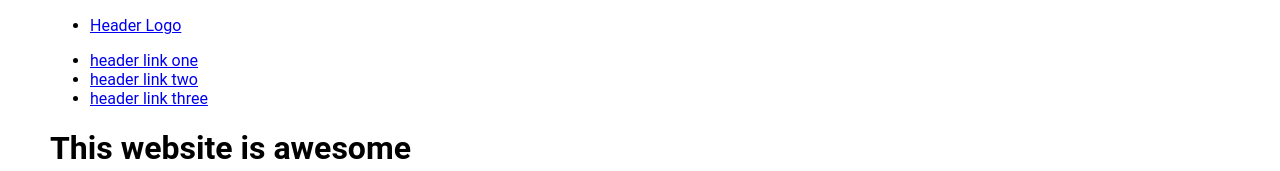
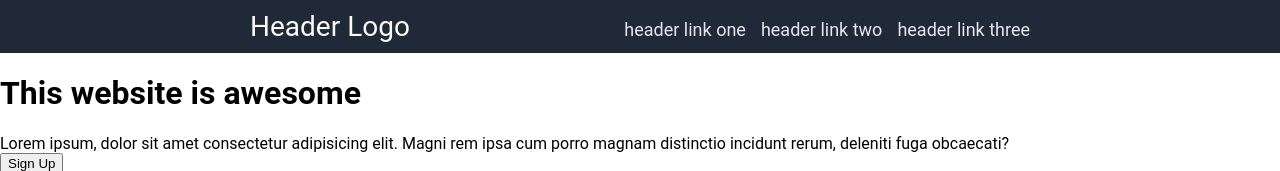
Before and after one commit to AP-720/Landing-Page, a plain HTML site: page index.html in a window 1280 px wide. Shown: the top 171 px of the page. Drawn offline with Linux system fonts and the light colour scheme; grey boxes are pictures that could not be loaded.

Commit message:
Style Header

```diff
--- a/index.html
+++ b/index.html
@@ -7,10 +7,11 @@
     <title>Landpage</title>
 </head>
 <body>
+<div class="container">
 
-<div class="header">
-    <ul class="logo">
-        <li><a href="#">Header Logo</a></li>
+    <div class="header">
+    <ul>
+        <li ><a class="logo" href="#">Header Logo</a></li>
     </ul>
     <ul class="right-links">
         <li><a href="#">header link one</a></li>
@@ -73,5 +74,6 @@
     <div class="footer-text">Copyright &copy The Odin Project 2024</div>
 </div>
 </div>
+</div>
 </body>
 </html>
--- a/styles.css
+++ b/styles.css
@@ -2,10 +2,71 @@ body {
     font-family: 'Roboto', sans-serif;
     min-height: 100vh;
     margin: 0;
-    padding: 0 50px;
+    padding: 0;
+    display: flex;
+    flex-direction: column;
 }
 
 img {
     height: 300px;
     width: auto;
 }
+
+ul {
+    padding: 0;
+    margin: 0;
+    list-style-type: none
+}
+
+li {
+    /* padding: 10px; */
+}
+
+a {
+    text-decoration: none;
+    font-size: 18px;
+    color: #e5e7eb;
+}
+
+/* Header */
+
+.header {
+    display: flex;
+    justify-content: space-between;
+    background-color: #1F2937;
+    align-items: baseline;
+    padding-top: 10px;
+    padding-bottom: 10px;
+    padding-left: 250px;
+    padding-right: 250px;
+}
+
+.logo {
+    color: #F9FAF8;
+    font-size: 28px;
+
+}
+
+.right-links{
+    display: flex;
+    gap: 15px;
+
+
+}
+
+/* Hero */
+
+/* .hero {
+    display: flex;
+    justify-content: space-between;
+    padding-top: 50px;
+    padding-bottom: 50px;
+    padding-left: 250px;
+    padding-right: 250px;
+    background-color: #1F2937;
+}
+
+.hero-text-left {
+    display: flex;
+    flex-direction: column;
+} */
```
